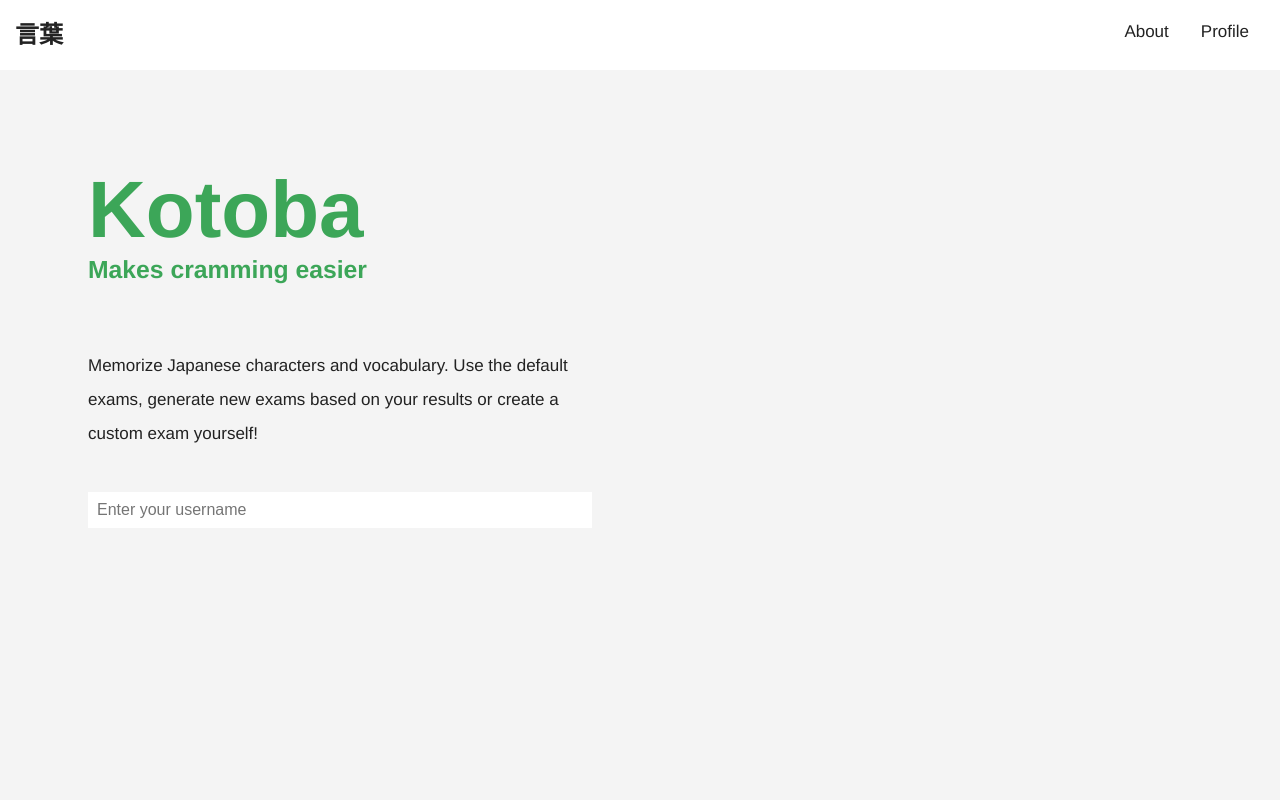
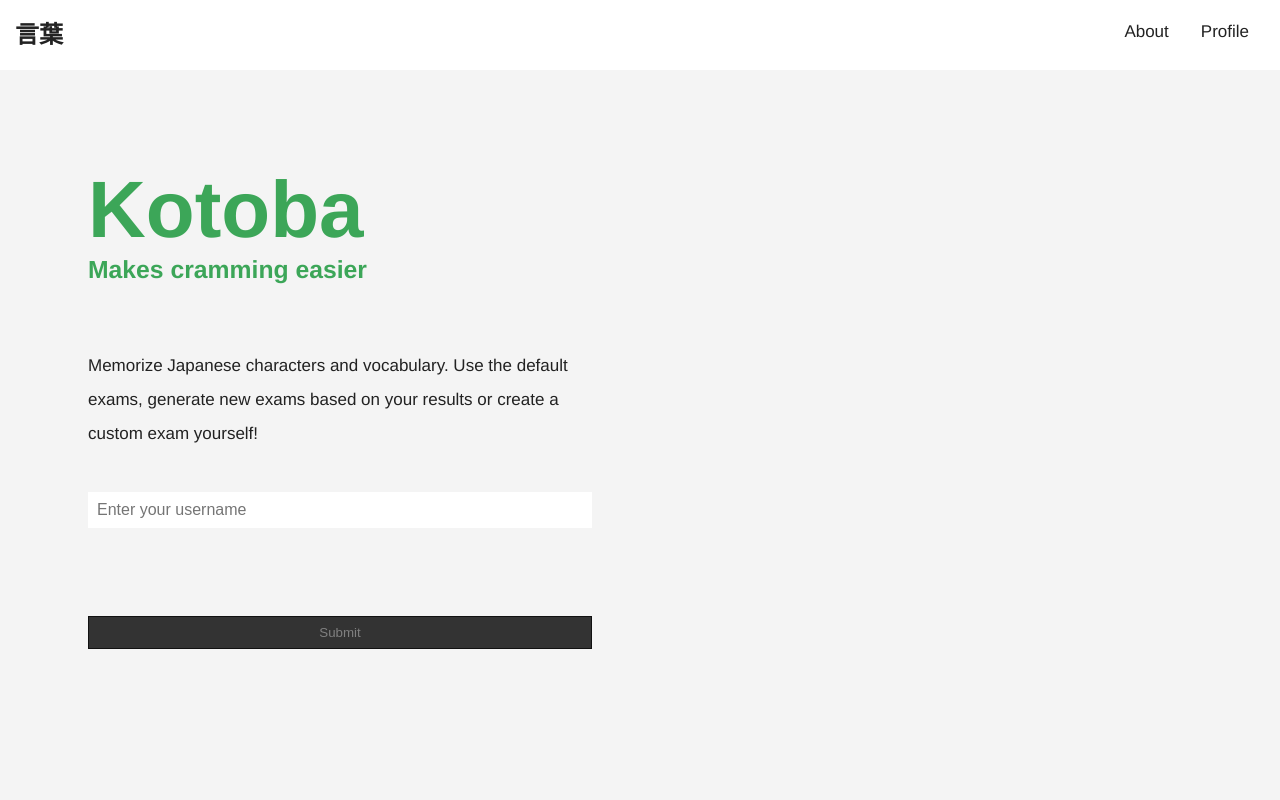
Before and after one commit to valdelaseras/kotoba-react, a React (Create React App) app: page / in a window 1280 px wide. Shown: the top 800 px of the page. Built offline with nearby package versions, Linux system fonts and the light colour scheme.

Commit message:
tidying up/updating todos

```diff
--- a/src/app/components/atomic/molecules/FormGroup.js
+++ b/src/app/components/atomic/molecules/FormGroup.js
@@ -14,6 +14,5 @@ const FormGroup = props =>
 
 export default FormGroup;
 
-// TODO: works but rather useless as it is now. I could however use these
-//  form groups to build up the wizard forms for example ( form group acting
-//  as a step and using it to increment/decrement progress counter etc. )
+// TODO: 'Any' kind of element should be possible to use here.
+//  A simple paragraph, buttons, checkboxes, whatever.
--- a/src/app/components/landing/Landing.js
+++ b/src/app/components/landing/Landing.js
@@ -1,8 +1,22 @@
 import React, { Component } from 'react';
+
 import Button from '../../components/atomic/atoms/Button';
-import Input from '../../components/atomic/atoms/Input';
 import Form from "../atomic/organisms/Form";
-import FormGroup from "../atomic/molecules/FormGroup";
+
+const formGroup = [
+    {
+        id: "user-info",
+        inputs: [
+            {
+                id: "username-input",
+                name: "login",
+                type: "text",
+                placeholder: "Enter your username",
+                required: ""
+            }
+        ]
+    }
+];
 
 export default class Landing extends Component {
     titleClass = "font-xxl";
@@ -24,9 +38,13 @@ export default class Landing extends Component {
                                 Memorize Japanese characters and vocabulary. Use the default exams, generate new exams
                                 based on your results or create a custom exam yourself!
                             </p>
-                            {/*{ LoginForm }*/}
 
-                            <Form id={ 'login-form' } children={ formGroups }/>
+                            <Form id={ 'login-form' } children={ formGroup }/>
+                            {/*TODO: this button belongs inside this ^ form > formgroup */}
+                            <Button type={ 'submit' }
+                                    title={ 'Submit' }
+                                    class={ 'btn-primary btn-main' }
+                                    disabled="disabled"/>
                         </div>
                     </div>
                 </div>
@@ -34,36 +52,3 @@ export default class Landing extends Component {
         )
     }
 }
-
-const formGroups = [
-    {
-        id: "user-info",
-        inputs: [
-            {
-                id: "username-input",
-                name: "login",
-                type: "text",
-                placeholder: "Enter your username",
-                required: ""
-            }
-        ]
-    }
-];
-
-// const LoginForm =
-//         <form id="login-form">
-//             <div className="form-group">
-//                 <Input id={ 'username-input'}
-//                        name={ 'username' }
-//                        type={ 'text' }
-//                        placeholder={ 'Enter your username' }
-//                        autoComplete="off"
-//                        minLength="1"
-//                        autoFocus
-//                        required="required"/>
-//                 <Button type={ 'submit' }
-//                         title={ 'Submit' }
-//                         class={ 'btn-primary btn-main' }
-//                         disabled="disabled"/>
-//             </div>
-//         </form>;
```
